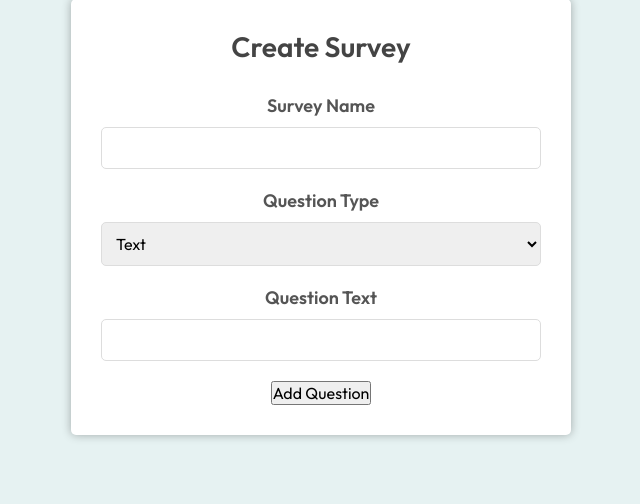
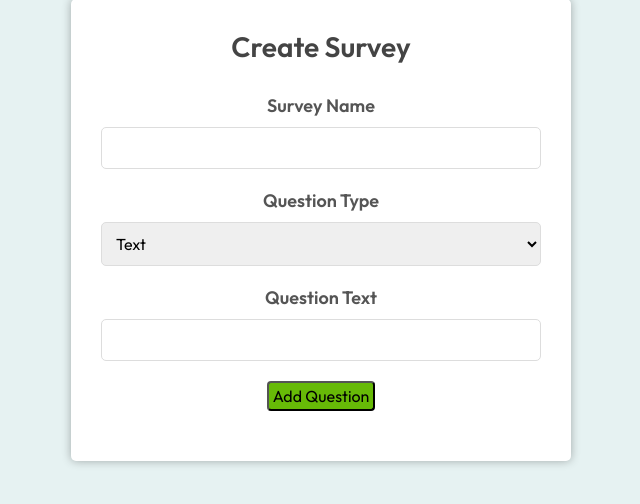
Before and after one commit to KyleDuBray/Survey-Savvy, a PHP site: page /private/creationForm.php in a window 1280 px wide. Shown: the part 110-614 px from the top of the page, without its empty margins (319-959 px from the left). Run offline with PHP 8.4, Linux system fonts and the light colour scheme; the visitor is signed in with stand-in values (Sample User, id 1).

Commit message:
clean up creation form, add some basic error handling for empty input

```diff
--- /dev/null
+++ b/src/css/private.creationform.css
@@ -0,0 +1,112 @@
+@import "global.css";
+.create-survey-form {
+  width: 500px;
+  margin: 50px auto;
+  padding: 30px;
+  background-color: #fff;
+  box-shadow: 0 0 10px 0 rgba(0, 0, 0, 0.3);
+  border-radius: 5px;
+  text-align: center;
+}
+
+.form-group {
+  margin-bottom: 20px;
+}
+
+.create-survey-form h1 {
+  margin-bottom: 30px;
+  font-size: 28px;
+  color: #444;
+}
+
+.create-survey-form label {
+  display: inline-block;
+  margin-bottom: 10px;
+  font-size: 18px;
+  font-weight: bold;
+  color: #555;
+  text-align: left;
+}
+
+.create-survey-form input[type="text"],
+.create-survey-form input[type="email"],
+.create-survey-form select,
+.create-survey-form textarea {
+  display: block;
+  width: 100%;
+  padding: 10px;
+  font-size: 16px;
+  border: 1px solid #ddd;
+  border-radius: 5px;
+  box-sizing: border-box;
+}
+
+.create-survey-form input[type="submit"] {
+  display: inline-block;
+  padding: 10px 30px;
+  margin-top: 20px;
+  font-size: 18px;
+  font-weight: bold;
+  color: #fff;
+  background-color: #3274d6;
+  border: none;
+  border-radius: 5px;
+  cursor: pointer;
+  transition: background-color 0.2s;
+}
+
+.create-survey-form input[type="submit"]:hover {
+  background-color: #2868c7;
+  transition: background-color 0.2s;
+}
+
+.error {
+  color: #aa0000;
+}
+
+.btn {
+  cursor: pointer;
+  border-radius: 4px;
+  height: 30px;
+  padding: 0 4px;
+}
+
+.btn-question,
+.btn-submit {
+  background-color: #67ba07;
+}
+
+.btn-question:hover,
+.btn-submit:hover {
+  background-color: #5da806;
+}
+
+.btn-option {
+  margin: 0 auto 10px auto;
+  display: block;
+  background-color: #0099cc;
+}
+
+.btn-option:hover {
+  background-color: #0088cc;
+}
+
+.btn-remove-option {
+  background-color: #c25555;
+  margin: 10px auto;
+}
+
+.options-btns {
+  display: flex;
+  flex-direction: column;
+}
+
+.survey-preview {
+  margin-top: 20px;
+}
+
+.btn-submit {
+  width: 100%;
+  height: 50px;
+  font-weight: 600;
+}
--- a/src/private/creationForm.php
+++ b/src/private/creationForm.php
@@ -15,7 +15,7 @@ if (!isset($_SESSION['loggedin'])) {
 <head>
   <title>Create Survey</title>
   <script src="https://ajax.googleapis.com/ajax/libs/jquery/3.6.0/jquery.min.js"></script>
-  <link href="../css/style.css" rel="stylesheet" type="text/css" />
+  <link href="../css/private.creationform.css" rel="stylesheet" type="text/css" />
 </head>
 
 <body>
@@ -38,15 +38,22 @@ if (!isset($_SESSION['loggedin'])) {
         <div class="form-group">
           <label for="question-text">Question Text</label>
           <input type="text" id="question-text">
+          <span class="error" id="question-add-error"></span>
         </div>
         <div class="form-group" id="options-group" style="display: none;">
-          <label for="question-options">Question Options</label>
-          <button type="button" id="add-option" class="btn">Add Option</button>
-          <button type="button" id="remove-option" class="btn btn-danger" style="display: none;">Remove Option</button>
+          <div class="options-btns">
+            <button type="button" id="add-option" class="btn btn-option">Add Option</button>
+            <button type="button" id="remove-option" class="btn btn-remove-option" style="display: none;">Remove
+              Option</button>
+          </div>
+
           <div id="options-container"></div>
+          <span class="error" id="options-error"></span>
         </div>
-        <button type="button" id="add-question" class="btn">Add Question</button>
-        <button type="submit" id="submit-survey" class="btn" style="display: none;">Submit Survey</button>
+        <button type="button" id="add-question" class="btn btn-question">Add Question</button>
+        <div class="survey-preview" id="preview"></div>
+
+        <button type="submit" id="submit-survey" class="btn btn-submit" style="display: none;">Submit Survey</button>
       </form>
       <?php
       if (isset($_GET["error"])) {
@@ -66,44 +73,81 @@ if (!isset($_SESSION['loggedin'])) {
       var questionCount = 1;
       var questionType;
 
+      // Switch Question Type
       $('#question-type').on('change', function () {
         questionType = $(this).val();
         if (questionType == 'multiple_choice') {
           $('#options-group').show();
+          while ($('#options-container').children().length != 2) {
+            if ($('#options-container').children().length < 2) {
+              addOption();
+            } else removeOption();
+          }
+          console.log(typeof $('#options-container').children().length);
+
         } else {
           questionType = 'text';
+          while ($('#options-container').children().length > 0) removeOption();
           $('#options-group').hide();
         }
       });
 
-      $('#add-option').on('click', function () {
+      // Add option to question
+      $('#add-option').on('click', addOption);
+
+      function addOption() {
         var optionCount = $('#options-container').children().length + 1;
         var optionHtml = '<div class="form-group option-group">';
         optionHtml += '<label for="option-' + optionCount + '">Option ' + String.fromCharCode(optionCount + 64) + '</label>';
         optionHtml += '<input type="text" id="option-' + optionCount + '">';
         optionHtml += '</div>';
         $('#options-container').append(optionHtml);
-        if ($('#options-container').children().length > 1) {
+        if ($('#options-container').children().length > 2) {
           $('#remove-option').show();
         }
-      });
+      }
 
-      $('#remove-option').on('click', function () {
+      // Remove option from question
+      $('#remove-option').on('click', removeOption);
+
+      function removeOption() {
         $('#options-container').children().last().remove();
-        if ($('#options-container').children().length == 1) {
+        if ($('#options-container').children().length == 2) {
           $('#remove-option').hide();
         }
-      });
+      }
 
+      // Add question to survey
       $('#add-question').on('click', function () {
         var questionText = $('#question-text').val();
+
+        // ERROR- no question text
+        if (!questionText) {
+          $('#question-add-error').html("The question must have text.");
+          return;
+        }
         var type = $('#question-type').val();
-        console.log(questionCount);
+        // ERROR- each option must have text
+        console.log(type);
+        let isOptionError = false;
+        if (type == 'multiple_choice') {
+          $('#options-container').children().each(function () {
+            if (!$(this).children('input').val()) {
+              isOptionError = true;
+            }
+          });
+        }
+        if (isOptionError) {
+          $('#options-error').html("Each option must have text");
+          return;
+        }
+
         var questionHtml = '<div class="form-group question-group">';
         questionHtml += '<h2>Question ' + questionCount + ": " + questionText + '</h2>';
         questionHtml += '<input type="hidden" name="question_type[]" value="' + type + '">';
         questionHtml += '<input type="hidden" name="question_text[]" value="' + questionText + '">';
         var optionsHtml = '';
+        // for multiple choice questions, output question and each option
         if ($('#question-type').val() == 'multiple_choice') {
           var optionIndex = 1;
           $('.option-group input').each(function () {
@@ -117,6 +161,7 @@ if (!isset($_SESSION['loggedin'])) {
           });
           optionsHtml += '<input type="hidden" name="options_count[]" value="' + (optionIndex - 1) + '">';
         }
+        // only output question if text type question (free response)
         else if ($('#question-type').val() == 'text') {
           optionsHtml += '<input type="hidden" name="question_options[]" value="NULL">';
           optionsHtml += '<input type="hidden" name="options_count[]" value="1">';
@@ -124,7 +169,7 @@ if (!isset($_SESSION['loggedin'])) {
         }
         questionHtml += optionsHtml;
         questionHtml += '</div>';
-        $('#create-survey-form').append(questionHtml);
+        $('#preview').append(questionHtml);
         $('#submit-survey').show();
         questionCount++;
         $('#question-text').val('');
```
Also changed, not shown: src/css/style.css (+0 -59 lines).
